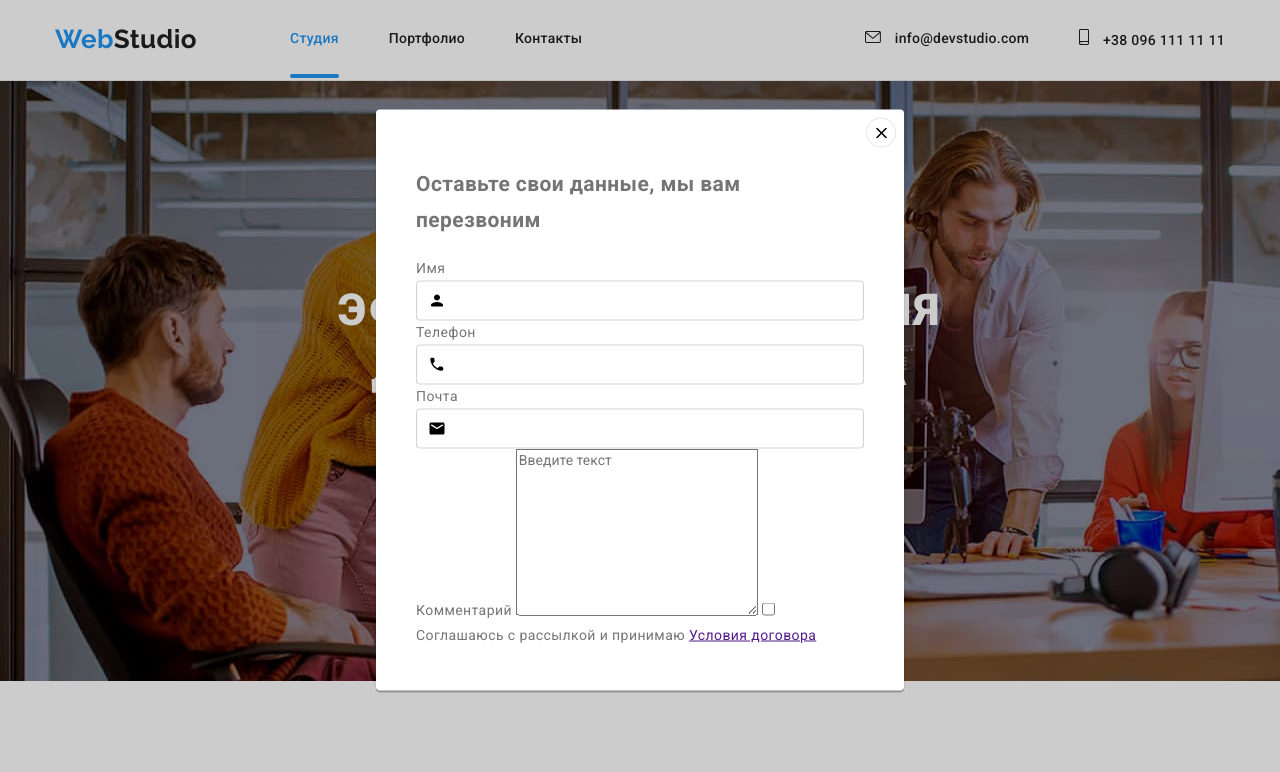
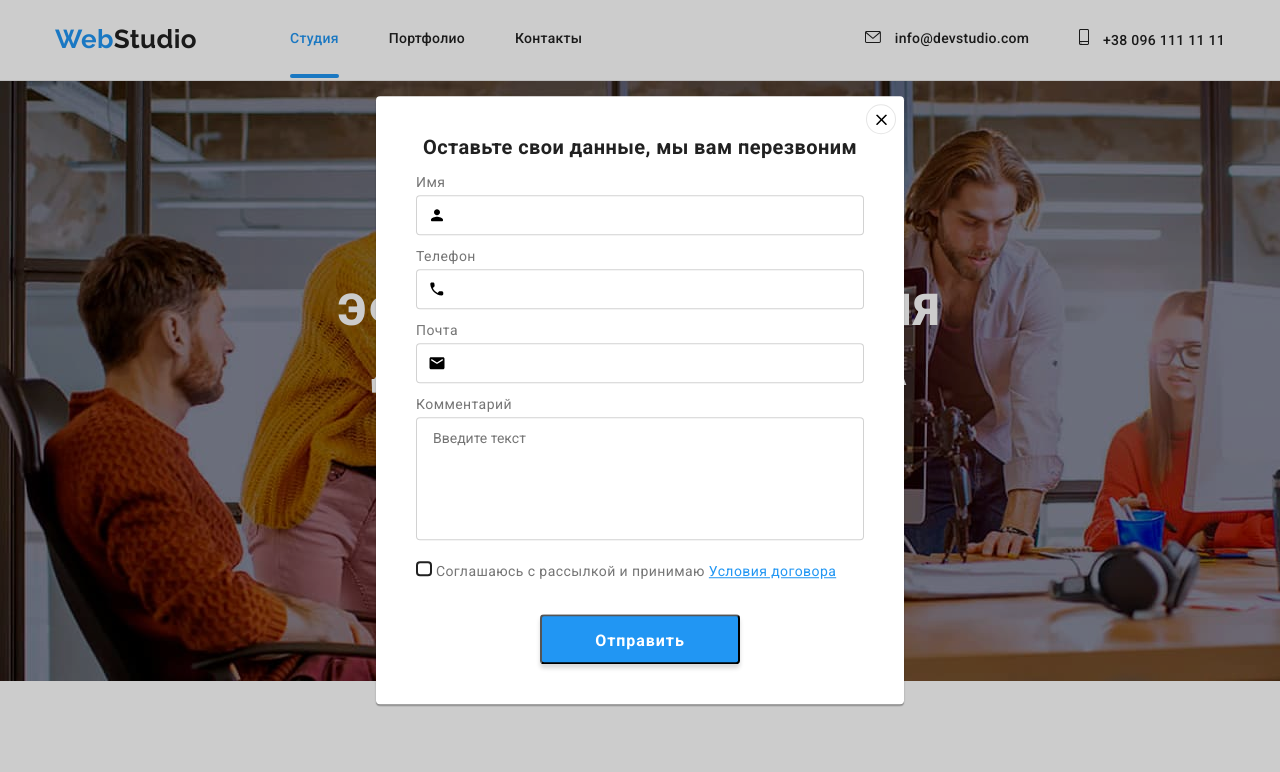
Before and after one commit to NKapaev/goit-markup-hw-06, a plain HTML site: page index.html in a window 1280 px wide. Both pictures are taken after a click on the button "Заказать услугу". Shown: the top 772 px of the page. Drawn offline with nearby package versions, Linux system fonts and the light colour scheme.

Commit message:
Завершает оформление форм

```diff
--- a/css/styles.css
+++ b/css/styles.css
@@ -15,7 +15,7 @@ html {
   --gray-bgc: #f5f4fa;
   --dark-bgc: #2f303a;
   --link-icon: #afb1b8;
-  --duration: 2000ms;
+  --duration: 250ms;
   --cubic: cubic-bezier(0.4, 0, 0.2, 1);
 }
 
@@ -119,6 +119,20 @@ button {
   color: var(--black-text-color);
 }
 
+.accent-button {
+  padding: 10px 32px;
+  box-shadow: 0px 4px 4px rgba(0, 0, 0, 0.15);
+  border-radius: 4px;
+
+  font-weight: 700;
+  font-size: 16px;
+  line-height: 1.87;
+  text-align: center;
+  letter-spacing: 0.06em;
+  background-color: var(--accent-color);
+  color: var(--white-text-color);
+}
+
 .header .container {
   display: flex;
   align-items: center;
@@ -192,20 +206,6 @@ button {
   text-align: center;
   letter-spacing: 0.06em;
   text-transform: uppercase;
-  color: var(--white-text-color);
-}
-
-.hero-button {
-  padding: 10px 32px;
-  box-shadow: 0px 4px 4px rgba(0, 0, 0, 0.15);
-  border-radius: 4px;
-
-  font-weight: 700;
-  font-size: 16px;
-  line-height: 1.87;
-  text-align: center;
-  letter-spacing: 0.06em;
-  background-color: var(--accent-color);
   color: var(--white-text-color);
 }
 
@@ -488,25 +488,18 @@ p {
   border: 1px solid rgba(255, 255, 255, 0.3);
   border-radius: 4px;
   color: var(--white-text-color);
+
+  transition: border-color var(--duration) var(--cubic),
+    outline-color var(--duration) var(--cubic);
+}
+
+.footer-input:focus {
+  border-color: var(--accent-color);
+  outline-color: var(--accent-color);
 }
 
 .footer-button {
   display: flex;
-  padding: 10px 28px;
-  box-shadow: 0px 4px 4px rgba(0, 0, 0, 0.15);
-  border-radius: 4px;
-  width: 200px;
-  height: 50px;
-
-  font-family: Roboto;
-  font-weight: 700;
-  font-size: 16px;
-  line-height: 1.87;
-  text-align: center;
-  align-items: center;
-  letter-spacing: 0.06em;
-  color: #ffffff;
-  background-color: var(--accent-color);
 }
 
 .footer-send-icon {
@@ -568,11 +561,26 @@ p {
 }
 
 .modal-form {
+  display: flex;
+  flex-direction: column;
+}
+
+.modal-title {
+  margin-top: 0;
+  margin-bottom: 12px;
+
+  font-weight: 700;
+  font-size: 20px;
+  line-height: 1.15;
+  text-align: center;
+  color: var(--black-text-color);
 }
 .modal-label {
+  display: block;
 }
 .form-field {
   position: relative;
+  margin-bottom: 10px;
 }
 .modal-input {
   width: 100%;
@@ -603,6 +611,59 @@ p {
 
   transition: fill var(--duration) var(--cubic);
 }
+
+.modal-comment {
+  margin-bottom: 20px;
+  padding: 12px 16px;
+  width: 100%;
+
+  border: 1px solid rgba(33, 33, 33, 0.2);
+  border-radius: 4px;
+  resize: none;
+}
+.modal-comment:focus {
+  outline-color: var(--accent-color);
+  border-color: var(--accent-color);
+  transition: border-color var(--duration) var(--cubic),
+    outline-color var(--duration) var(--cubic);
+}
+.modal-checkbox {
+  display: block;
+  margin-bottom: 30px;
+}
+.check-icon {
+  display: inline-block;
+  width: 16px;
+  height: 15px;
+  border: 2px solid var(--black-text-color);
+  border-radius: 4px;
+}
+.checkbox {
+  position: absolute !important;
+  clip: rect(1px 1px 1px 1px);
+  clip: rect(1px, 1px, 1px, 1px);
+  padding: 0 !important;
+  border: 0 !important;
+  height: 1px !important;
+  width: 1px !important;
+  overflow: hidden;
+}
+.checkbox:checked + .check-icon {
+  background-color: var(--accent-color);
+  background-image: url(../images/check.svg);
+  background-origin: border-box;
+  border-color: var(--accent-color);
+  background-size: contain;
+}
+.privacy {
+  color: var(--accent-color);
+}
+.modal-button {
+  align-self: center;
+  width: 200px;
+  height: 50px;
+}
+
 /* Portfolio */
 
 .project-name {
--- a/index.html
+++ b/index.html
@@ -42,7 +42,7 @@
                 <div class="container">
                     <div class="hero-content">
                 <h1 class="hero-title">Эффективные решения для вашего бизнеса</h1>
-                <button class="hero-button" type="button" data-modal-open>Заказать услугу</button>
+                <button class="accent-button" type="button" data-modal-open>Заказать услугу</button>
             </div>
             </div>
             </section>
@@ -309,7 +309,7 @@
                 <strong class="footer-strong">Подпишитесь на рассылку</strong>
                 <form class="footer-form">
                 <input class="footer-input" type="email" placeholder="E-mail">
-                <button type="submit" class="footer-button">Подписаться
+                <button type="submit" class="accent-button footer-button">Подписаться
                     <svg class="footer-send-icon">
                         <use href="./images/sprite.svg#icon-send"></use>
                     </svg>
@@ -326,9 +326,9 @@
             </svg>
         </button>
 
+        <h2 class="modal-title">Оставьте свои данные, мы вам перезвоним</h2>
+
         <form class="modal-form">
-            <h2 class="modal-title">Оставьте свои данные, мы вам перезвоним</h2>
-
             <label class="modal-label" for="user-name">Имя</label>
             <div class="form-field">
             <input class="modal-input" type="text" id="user-name">
@@ -354,13 +354,15 @@
             </div>
 
             <label class="modal-label" for="comment">Комментарий</label>
-            <textarea class="modal-comment" name="comment" id="comment" cols="30" rows="10" placeholder="Введите текст"></textarea>
+            <textarea class="modal-comment" name="comment" id="comment" cols="50" rows="6" placeholder="Введите текст"></textarea>
 
             <label class="modal-checkbox" for="checkbox">
-            <input type="checkbox" name="privacy" id="checkbox">
+            <input class="checkbox" type="checkbox" name="privacy" id="checkbox">
+            <span class="check-icon"></span>
             <span>Соглашаюсь с рассылкой и принимаю </span>
             <a class="privacy" href="">Условия договора</a>
             </label>
+            <button class="accent-button modal-button" type="submit">Отправить</button>
         </form>
 
         </div>
```
Also changed, not shown: portfolio.html (+1 -1 lines), images/check.svg (added).
